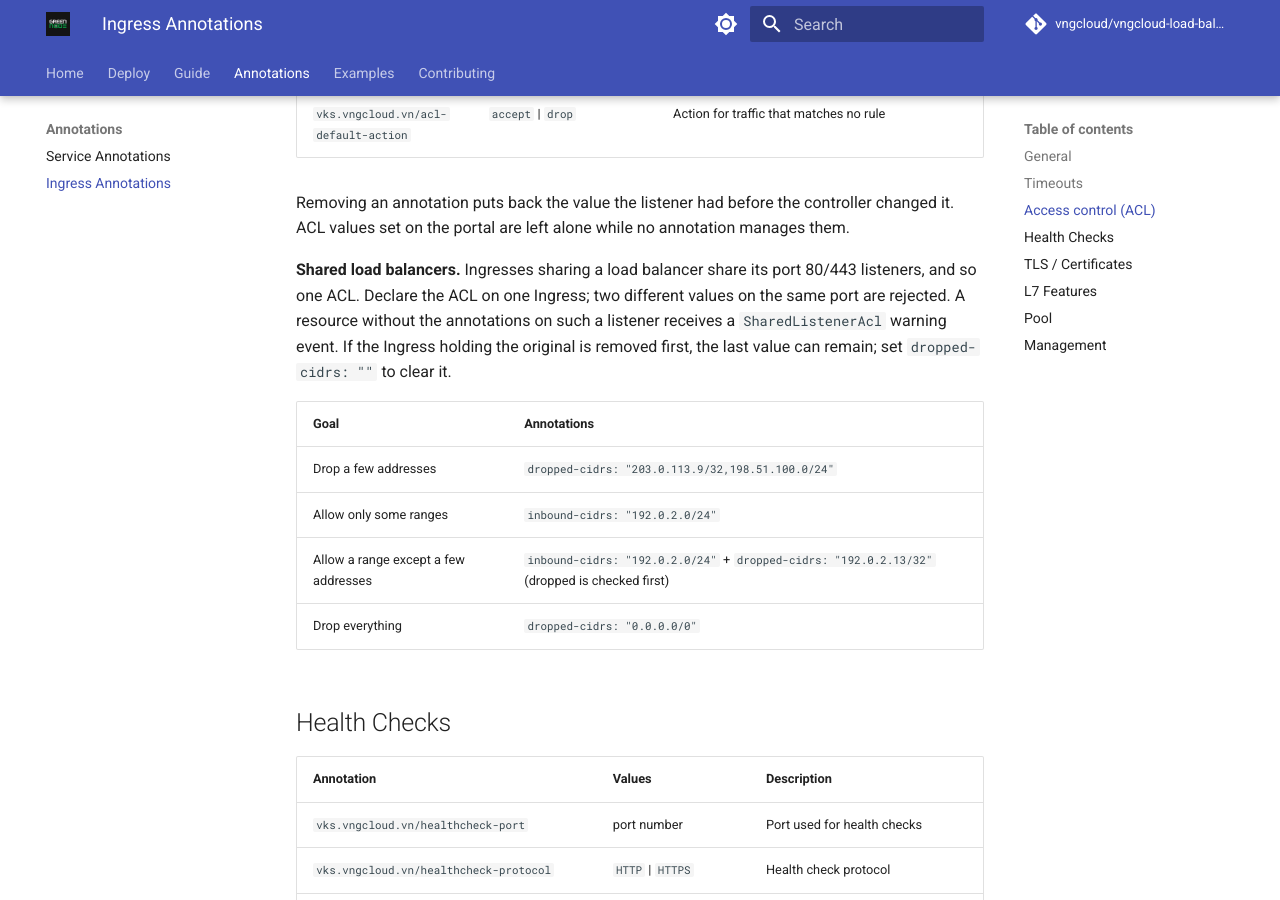
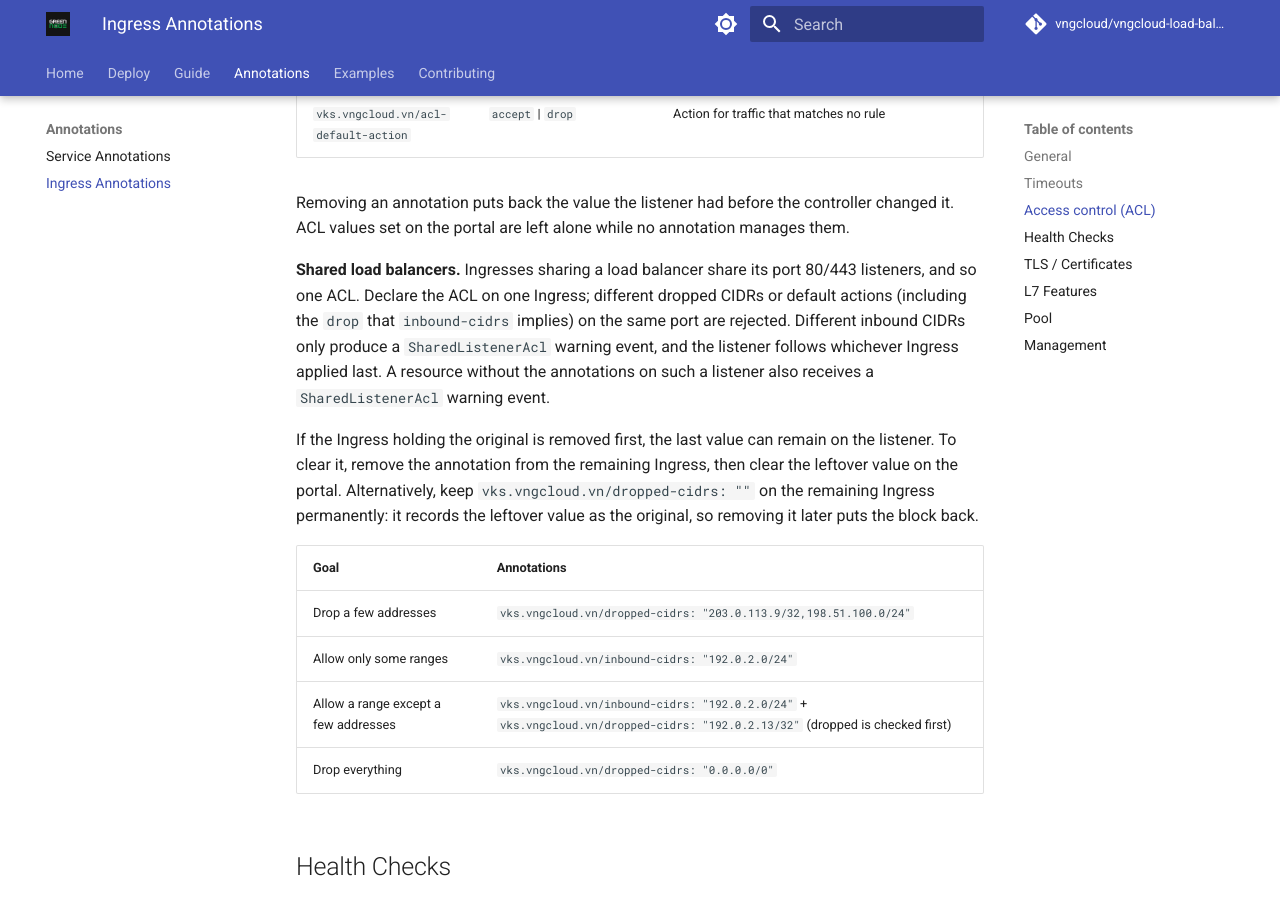
Before and after one commit to GreenNodeHub/vngcloud-load-balancer-controller, an MkDocs documentation site: the page built from docs/annotations/ingress.md, in a window 1280 px wide and 900 px high, scrolled down 1721 px. Built offline with MkDocs 1.6.1 and Material for MkDocs 9.7.7, drawn with Linux system fonts in a browser that asks for light colours; comment, search, counter and statistics services are not loaded; the version menu is left out.

Commit message:
docs: correct the shared listener ACL guidance
Clearing a leftover block is done on the portal after removing the
annotation; dropped-cidrs "" records the leftover as the original and
re-applies it when removed. Different inbound CIDRs on a shared port only
warn. Example tables use the full annotation keys.

```diff
--- a/docs/annotations/ingress.md
+++ b/docs/annotations/ingress.md
@@ -39,14 +39,16 @@ Applied to every listener of this resource. The first matching rule wins: droppe
 
 Removing an annotation puts back the value the listener had before the controller changed it. ACL values set on the portal are left alone while no annotation manages them.
 
-**Shared load balancers.** Ingresses sharing a load balancer share its port 80/443 listeners, and so one ACL. Declare the ACL on one Ingress; two different values on the same port are rejected. A resource without the annotations on such a listener receives a `SharedListenerAcl` warning event. If the Ingress holding the original is removed first, the last value can remain; set `dropped-cidrs: ""` to clear it.
+**Shared load balancers.** Ingresses sharing a load balancer share its port 80/443 listeners, and so one ACL. Declare the ACL on one Ingress; different dropped CIDRs or default actions (including the `drop` that `inbound-cidrs` implies) on the same port are rejected. Different inbound CIDRs only produce a `SharedListenerAcl` warning event, and the listener follows whichever Ingress applied last. A resource without the annotations on such a listener also receives a `SharedListenerAcl` warning event.
+
+If the Ingress holding the original is removed first, the last value can remain on the listener. To clear it, remove the annotation from the remaining Ingress, then clear the leftover value on the portal. Alternatively, keep `vks.vngcloud.vn/dropped-cidrs: ""` on the remaining Ingress permanently: it records the leftover value as the original, so removing it later puts the block back.
 
 | Goal | Annotations |
 |---|---|
-| Drop a few addresses | `dropped-cidrs: "203.0.113.9/32,198.51.100.0/24"` |
-| Allow only some ranges | `inbound-cidrs: "192.0.2.0/24"` |
-| Allow a range except a few addresses | `inbound-cidrs: "192.0.2.0/24"` + `dropped-cidrs: "192.0.2.13/32"` (dropped is checked first) |
-| Drop everything | `dropped-cidrs: "0.0.0.0/0"` |
+| Drop a few addresses | `vks.vngcloud.vn/dropped-cidrs: "203.0.113.9/32,198.51.100.0/24"` |
+| Allow only some ranges | `vks.vngcloud.vn/inbound-cidrs: "192.0.2.0/24"` |
+| Allow a range except a few addresses | `vks.vngcloud.vn/inbound-cidrs: "192.0.2.0/24"` + `vks.vngcloud.vn/dropped-cidrs: "192.0.2.13/32"` (dropped is checked first) |
+| Drop everything | `vks.vngcloud.vn/dropped-cidrs: "0.0.0.0/0"` |
 
 ## Health Checks
 
```
Also changed, not shown: docs/annotations/service.md (+7 -5 lines).
